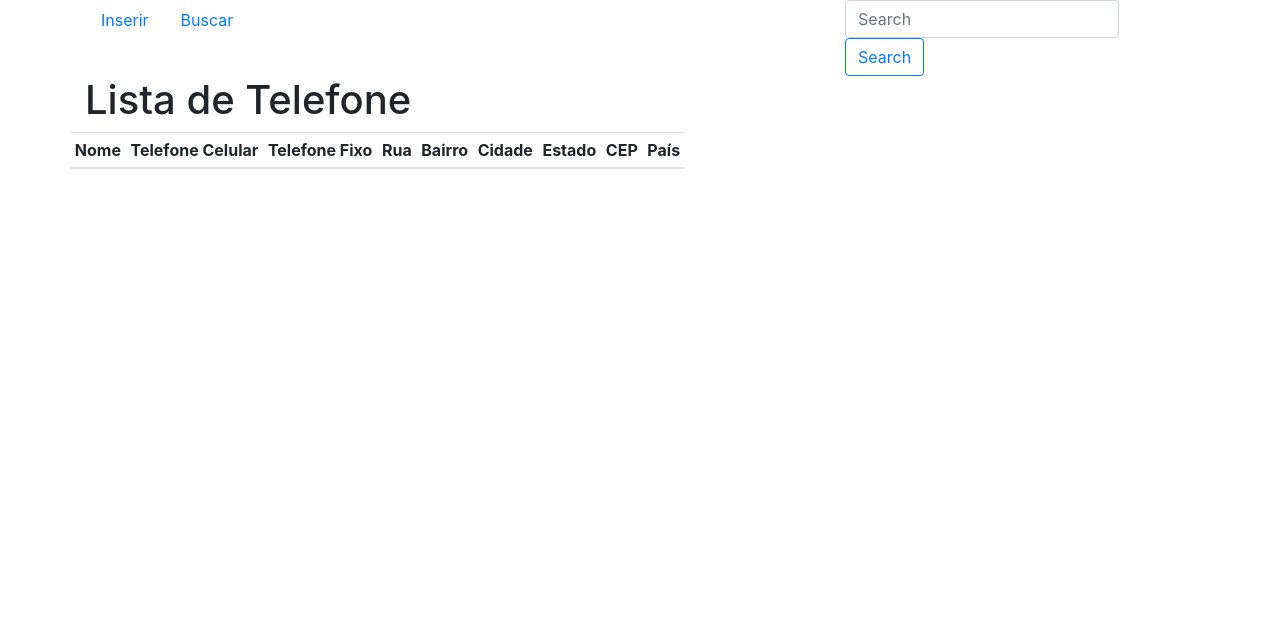
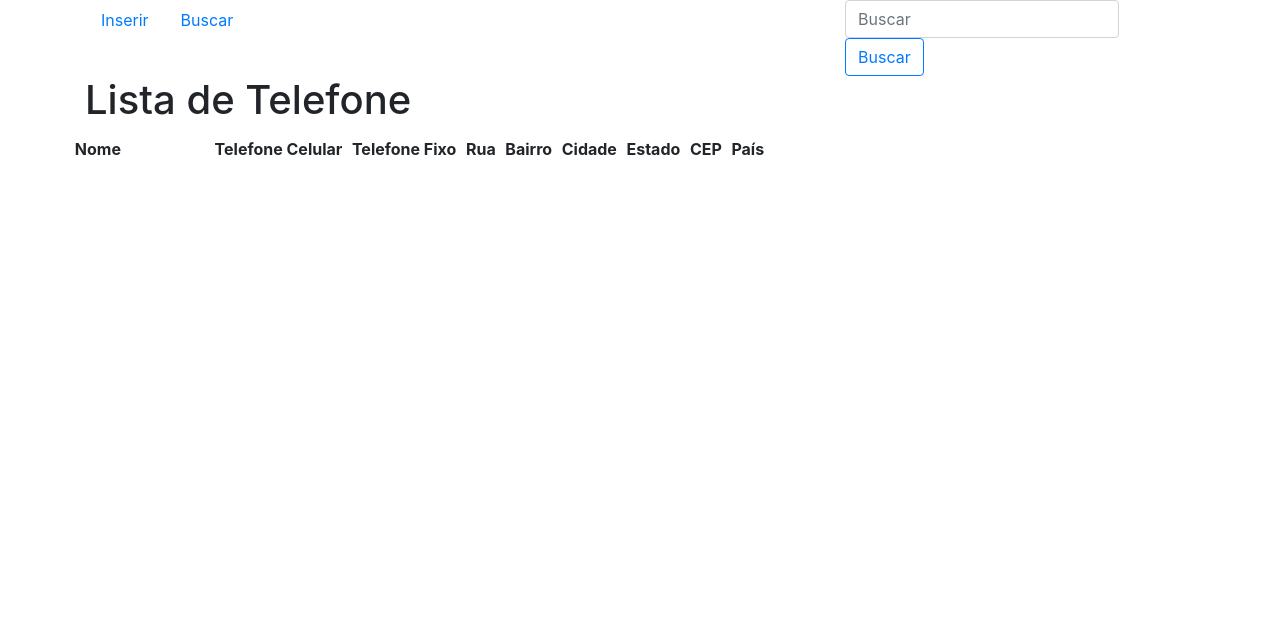
Before and after one commit to tiagonogueiraa/Agenda, a PHP site: page /exibirContatos.php in a window 1280 px wide. Shown: the top 631 px of the page. Run offline with PHP 8.4, Linux system fonts and the light colour scheme; the visitor is signed in with stand-in values (Sample User, id 1); data that the repository does not hold is empty; some libraries are stand-ins or nearby versions.

Commit message:
ajustado td nome, e pesquisa pronto

```diff
--- a/css/style.css
+++ b/css/style.css
@@ -12,9 +12,8 @@ fieldset {
 	margin-bottom: 0 !important;
 }
 
-.tabelaContatos td {
 
+.tamanhoFixo {
 
-	height: 5px;
-
+	resize: horizontal;
 }
--- a/interface/exibirContatos.php
+++ b/interface/exibirContatos.php
@@ -41,8 +41,8 @@
 			<div class="col-4">
 				<form action="../controller/controllerContato.php?opcao=3" method="post" class="form-inline">
 				<!--	<input type="hidden" name="opcao" value="3" /> -->
-					<input class="form-control mr-sm-2" type="search" placeholder="Search" name="busca" aria-label="Search">
-					<button class="btn btn-outline-primary" type="submit">Search</button>
+					<input class="form-control mr-sm-2" type="search" placeholder="Buscar" name="busca" aria-label="Search">
+					<button class="btn btn-outline-primary" type="submit">Buscar</button>
 				</form>
 			</div>
 
@@ -61,10 +61,10 @@
 
 
 		<div class="row tabelaContatos" >
-			<table class="table table-hover table-sm table-responsive" >
+			<table class="table-hover table-sm table-responsive" >
 				<thead>
 					<tr>
-						<th scope="col">Nome</th>
+						<th scope="col" style="width: 20%">Nome</th>
 						<!-- <th>Sobrenome</th> -->
 						<th scope="col">Telefone Celular</th>
 						<th scope="col">Telefone Fixo</th>
```
Also changed, not shown: class/ContatoDAO.php (+9 -8 lines), controller/controllerContato.php (+8 -0 lines).
